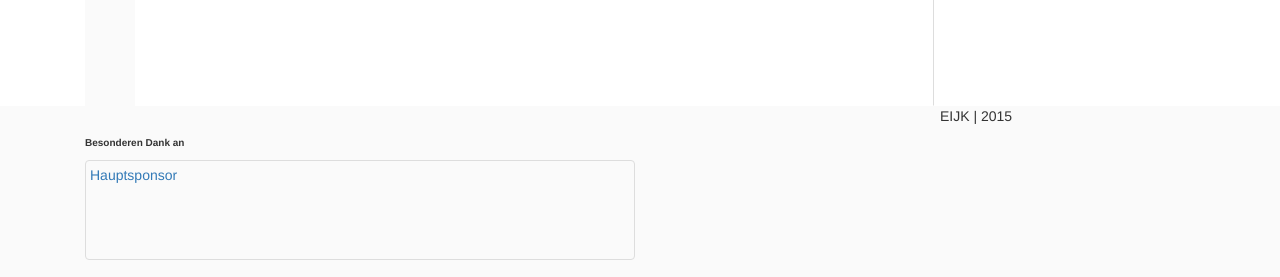
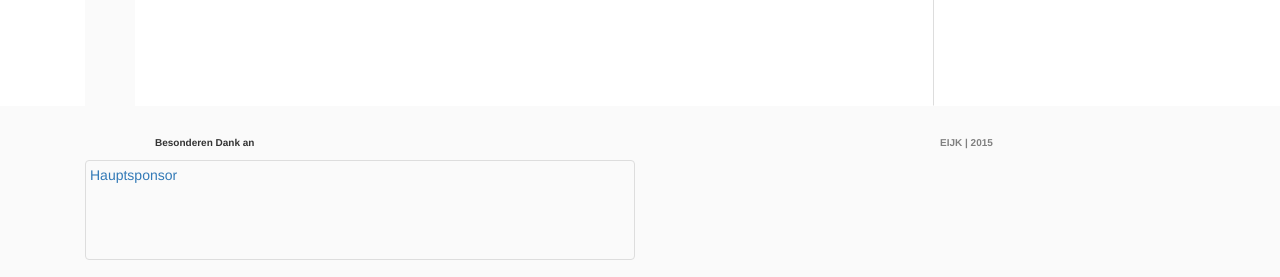
Before and after one commit to susedev/test, a Jekyll site: the page built from download.html, in a window 1280 px wide. Shown: the part 2121-2398 px from the top of the page. Built offline with Jekyll 4.4.1, drawn with Linux system fonts in a browser that asks for light colours; nearby versions of some CDN libraries.

Commit message:
Update page.html

```diff
--- a/_layouts/page.html
+++ b/_layouts/page.html
@@ -36,14 +36,14 @@ layout: base
 <footer style="background-color:#FAFAFA;">
   <div class="container" >
     <div class="col-md-8">
-      <p style="margin-top: 30px; font-weight:bold; font-size:10px; ><span style="color=#808080; "> Besonderen Dank an </span></p>
+      <p style="margin-top: 30px; margin-left:70px; font-weight:bold; font-size:10px; ><span style="color=#808080; "> Besonderen Dank an </span></p>
       <p><a class="thumbnail" href="#" style="background-color:#FAFAFA; width: 550px; height: 100px;">Hauptsponsor</a></p>
     </div>
     <div class="col-md-1">
 
     </div>
     <div class="col-md-3">
-      EIJK | 2015
+      <p style="margin-top: 30px; margin-left 20px; color:#808080; font-weight:bold; font-size:10px;">EIJK | 2015</p>
     </div>
   </div>
 </footer>
```
